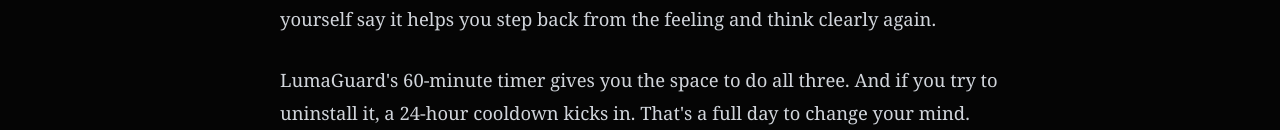
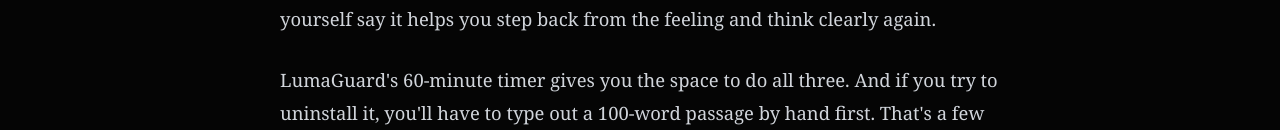
Before and after one commit to miracleiwelu13-ux/luma-guard, a React (Vite) app: page /article/5-minute-reset in a window 1280 px wide. Shown: the part 822-952 px from the top of the page. Built offline with nearby package versions, Linux system fonts and the light colour scheme.

Commit message:
Modify uninstall requirement for LumaGuard
Updated uninstall process to require typing a 100-word passage instead of a 50-word passage, providing more time for reflection.

```diff
--- a/src/data/articles.js
+++ b/src/data/articles.js
@@ -23,7 +23,7 @@ export const articles = [
       "1. Cold water. Splash freezing cold water on your face. The shock can slow your heart rate and break the panic spiral.",
       "2. Move. Do 20 pushups or go for a fast walk. It pulls your attention out of your head and into your muscles.",
       "3. Say it out loud. Try: 'I'm having an urge, and I'm not going to act on it.' Hearing yourself say it helps you step back from the feeling and think clearly again.",
-      "LumaGuard's 60-minute timer gives you the space to do all three. And if you try to uninstall it, a 24-hour cooldown kicks in. That's a full day to change your mind."
+      "LumaGuard's 60-minute timer gives you the space to do all three. And if you try to uninstall it, you'll have to type out a 100-word passage by hand first. That's a few minutes to change your mind."
     ]
   },
   {
@@ -80,7 +80,7 @@ export const articles = [
       "2. Drop the shame. It happened and it's done. Beating yourself up only makes the next slip more likely.",
       "3. Go outside. Move your body and change your surroundings.",
       "4. Reset your streak, but don't count it as losing everything. You're building a muscle. You dropped the weight, and you're still stronger than when you started.",
-      "LumaGuard is here to help you get back up, not to judge you for falling. And if you ever feel like quitting the app, uninstalling means typing a short 50-word self-help passage, then waiting out a 24-hour cooldown. After that, we'll ask if you still want to go. That gives you a full day to think it over."
+      "LumaGuard is here to help you get back up, not to judge you for falling. And if you ever feel like quitting the app, uninstalling means typing out a 100-word passage by hand. That gives you a few minutes to think it over."
     ]
   }
 ]
```
